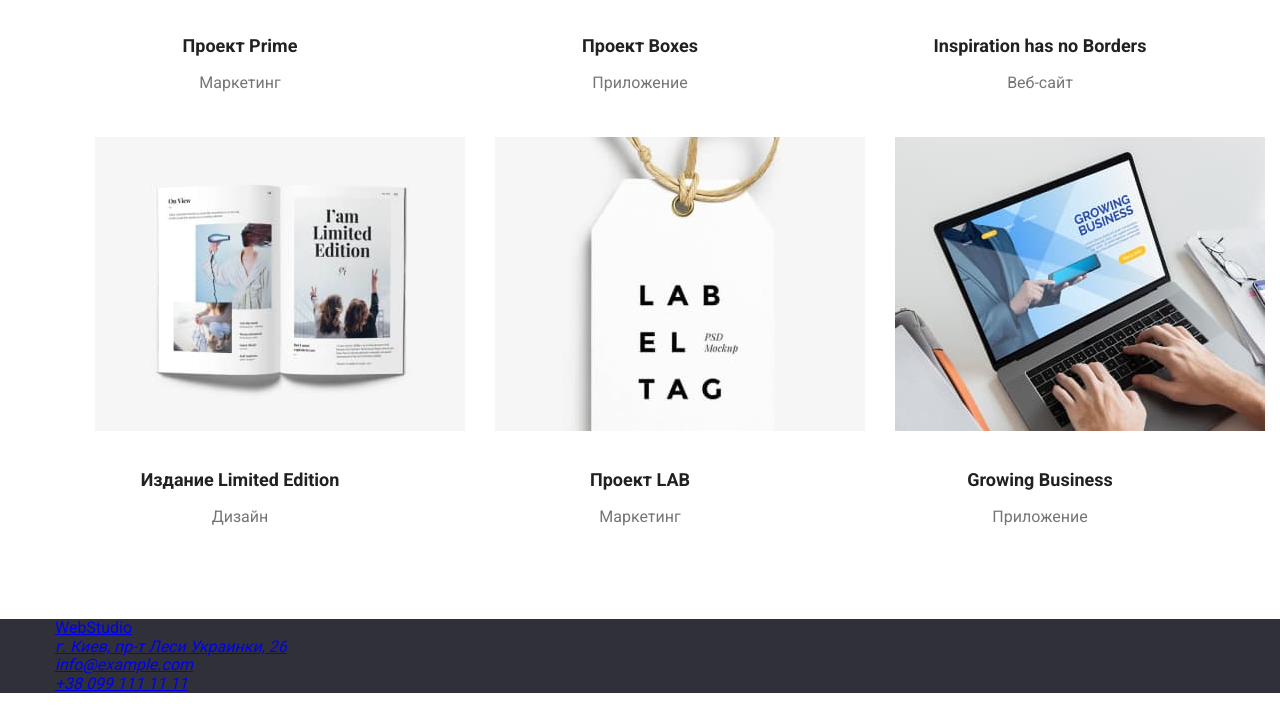
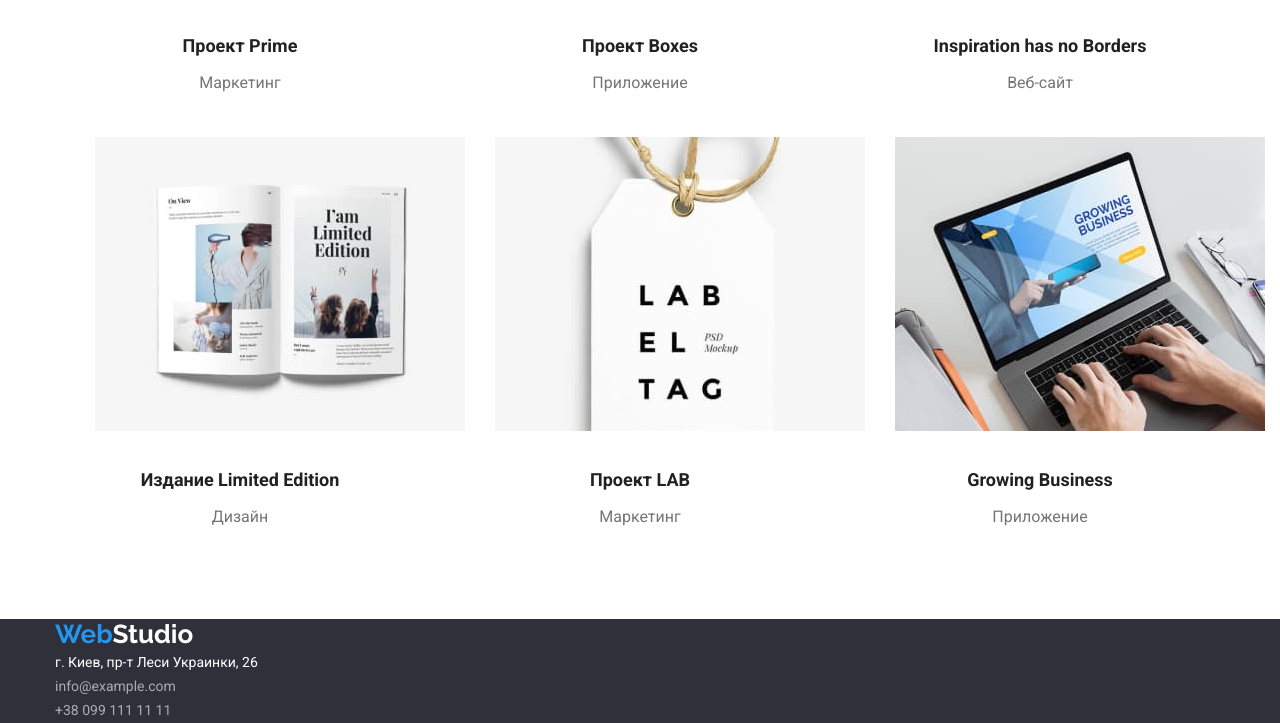
Before and after one commit to VladBroker19/goit-markup-hw-02, a plain HTML site: page portfolio.html in a window 1280 px wide. Shown: the part 927-1650 px from the top of the page. Before the commit the page ends 1620 px from the top, so only its background shows below. Drawn offline with nearby package versions, Linux system fonts and the light colour scheme.

Commit message:
correct mistakes

```diff
--- a/css/styles.css
+++ b/css/styles.css
@@ -64,6 +64,7 @@
   font-size: 14px;
   line-height: 1.14;
   text-decoration: none;
+  letter-spacing: 0.02em;
 }
 .site-nav .link:hover,
 .site-nav .link:focus {
@@ -93,6 +94,7 @@
   font-size: 14px;
   line-height: 1.14;
   text-decoration: none;
+  letter-spacing: 0.02em;
 }
 .auth-nav .link:hover,
 .auth-nav .link:focus {
@@ -118,6 +120,7 @@
   font-size: 44px;
   line-height: 1.36;
   text-align: center;
+  letter-spacing: 0.06em;
 }
 /* button */
 .button {
@@ -134,6 +137,7 @@
   line-height: 1.9;
   text-decoration: none;
   text-align: center;
+  letter-spacing: 0.06em;
 }
 .title {
   margin-top: 0;
@@ -315,7 +319,9 @@
   color: var(--white-color);
   font-size: 14px;
   line-height: 1.71;
+  text-decoration: none;
 }
 .nav .link {
   color: var(--footer-text-color);
+  text-decoration: none;
 }
--- a/portfolio.html
+++ b/portfolio.html
@@ -188,29 +188,25 @@
     <!--footer-->
     <footer class="footer-site">
       <div class="container">
-        <a class="footer-link" href="/" lang="en"> <span class="footer-accent">Web</span>Studio </a>
-      </div>
-      <address>
-        <div class="container">
-          <ul class="address list">
-            <li class="item">
+        <a class="logo-link" href="/" lang="en"> <span class="logo-accent">Web</span>Studio </a>
+      <addres class="nav">
+          <ul class="list">
+            <li>
               <a
                 href="https://goo.gl/maps/Bx3pmiVZrzGmQuvE9"
                 target="_blank"
-                rel="noopener noreferrer"
-                class=""
-                >г. Киев, пр-т Леси Украинки, 26</a
-              >
+                rel="noopener noreferrer" class="nav"
+                >г. Киев, пр-т Леси Украинки, 26</a>
             </li>
             <li>
-              <a class="link" href="mailto:info@example.com">info@example.com</a>
+              <a href="mailto:info@example.com" class="link">info@example.com</a>
             </li>
             <li>
-              <a href="tel:+380991111111">+38 099 111 11 11</a>
+              <a href="tel:+380991111111" class="link">+38 099 111 11 11</a>
             </li>
           </ul>
-        </div>
       </address>
+      </div>
     </footer>
   </body>
 </html>
```
Also changed, not shown: index.html (+5 -7 lines).
